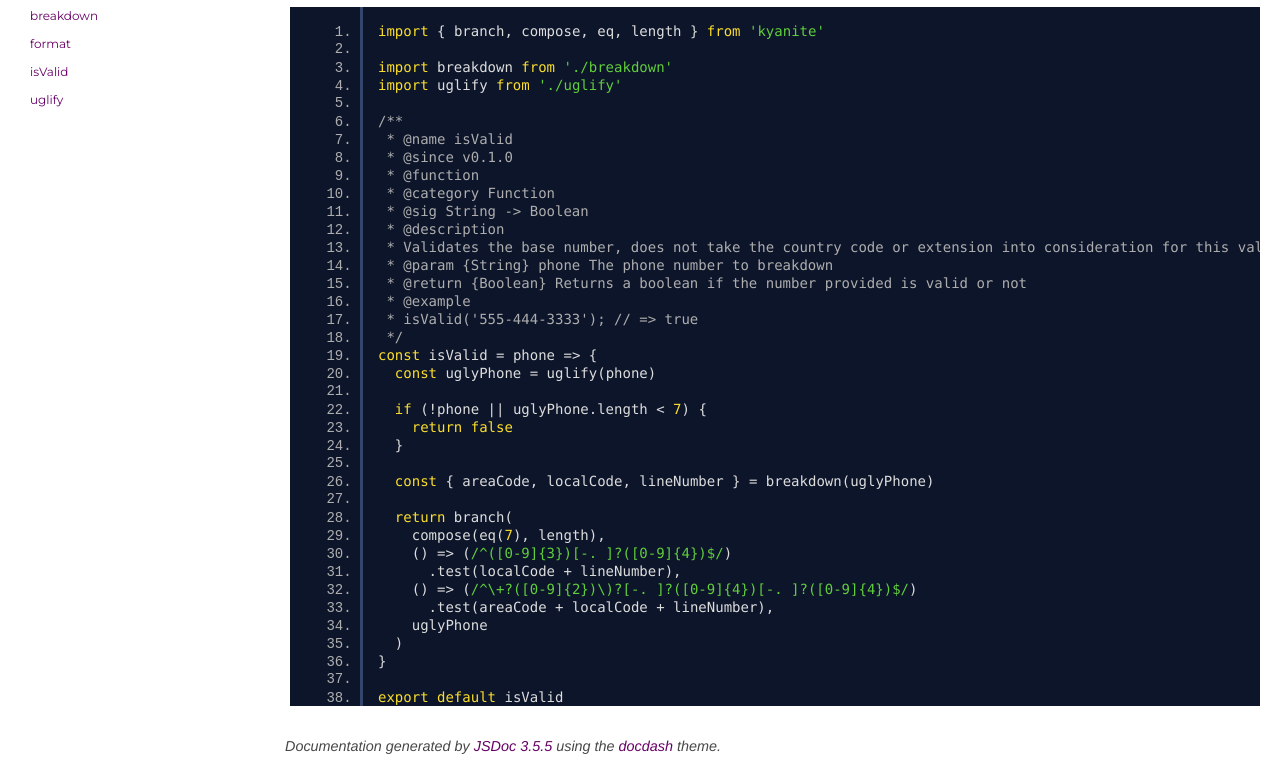
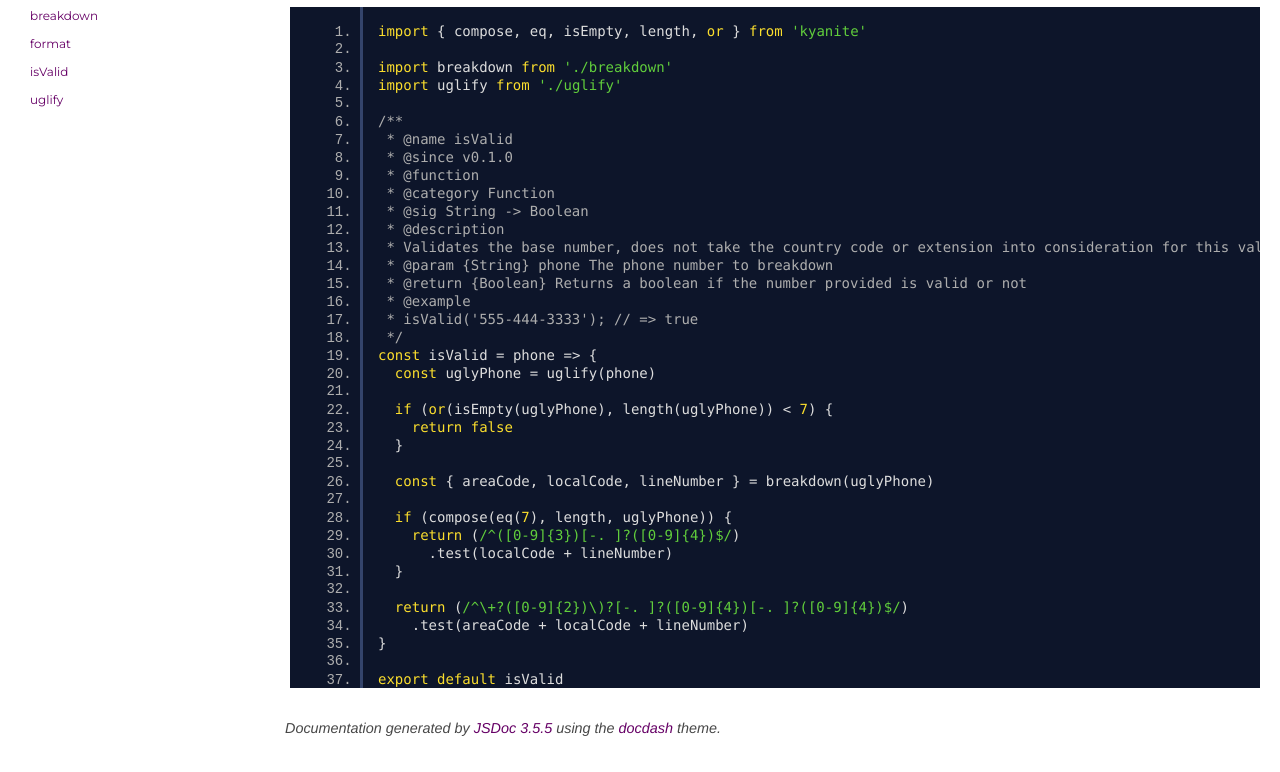
Before and after one commit to dhershman1/phone-fns, a website: page docs/isValid.js.html in a window 1280 px wide. Shown: the part 137-909 px from the top of the page. Drawn offline with Linux system fonts and the light colour scheme.

Commit message:
Docs updated

```diff
--- a/docs/isValid.js.html
+++ b/docs/isValid.js.html
@@ -49,7 +49,7 @@
 
     <section>
         <article>
-            <pre class="prettyprint source linenums"><code>import { branch, compose, eq, length } from 'kyanite'
+            <pre class="prettyprint source linenums"><code>import { compose, eq, isEmpty, length, or } from 'kyanite'
 
 import breakdown from './breakdown'
 import uglify from './uglify'
@@ -70,20 +70,19 @@ import uglify from './uglify'
 const isValid = phone => {
   const uglyPhone = uglify(phone)
 
-  if (!phone || uglyPhone.length &lt; 7) {
+  if (or(isEmpty(uglyPhone), length(uglyPhone)) &lt; 7) {
     return false
   }
 
   const { areaCode, localCode, lineNumber } = breakdown(uglyPhone)
 
-  return branch(
-    compose(eq(7), length),
-    () => (/^([0-9]{3})[-. ]?([0-9]{4})$/)
-      .test(localCode + lineNumber),
-    () => (/^\+?([0-9]{2})\)?[-. ]?([0-9]{4})[-. ]?([0-9]{4})$/)
-      .test(areaCode + localCode + lineNumber),
-    uglyPhone
-  )
+  if (compose(eq(7), length, uglyPhone)) {
+    return (/^([0-9]{3})[-. ]?([0-9]{4})$/)
+      .test(localCode + lineNumber)
+  }
+
+  return (/^\+?([0-9]{2})\)?[-. ]?([0-9]{4})[-. ]?([0-9]{4})$/)
+    .test(areaCode + localCode + lineNumber)
 }
 
 export default isValid
```
Also changed, not shown: docs/breakdown.js.html (+1 -1 lines), docs/functions.html (+1 -1 lines), docs/index.html (+5 -1 lines), tests/main.js (+1 -1 lines).
